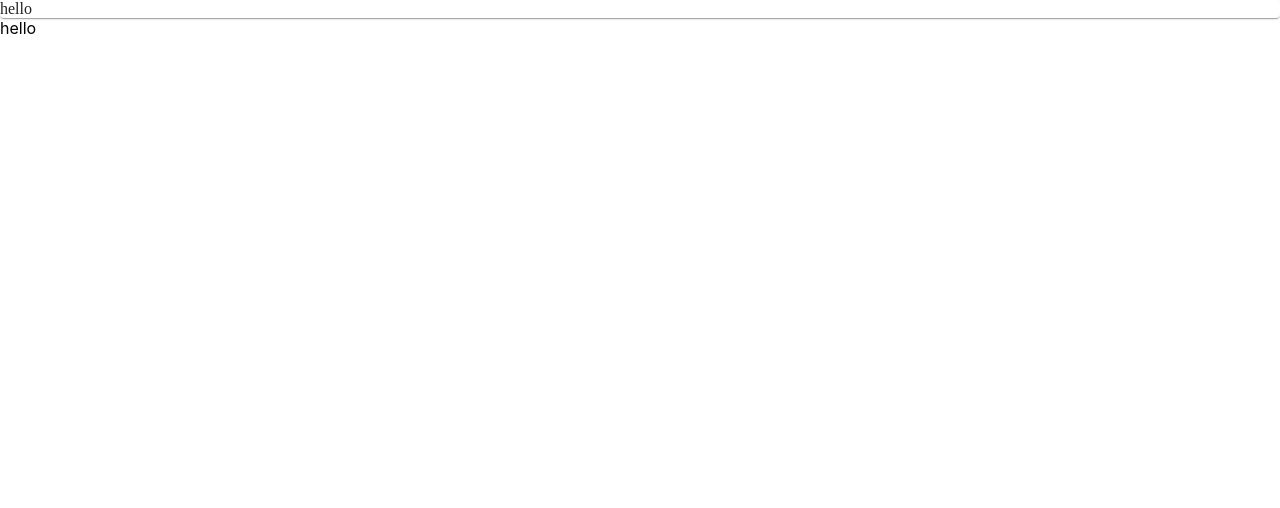
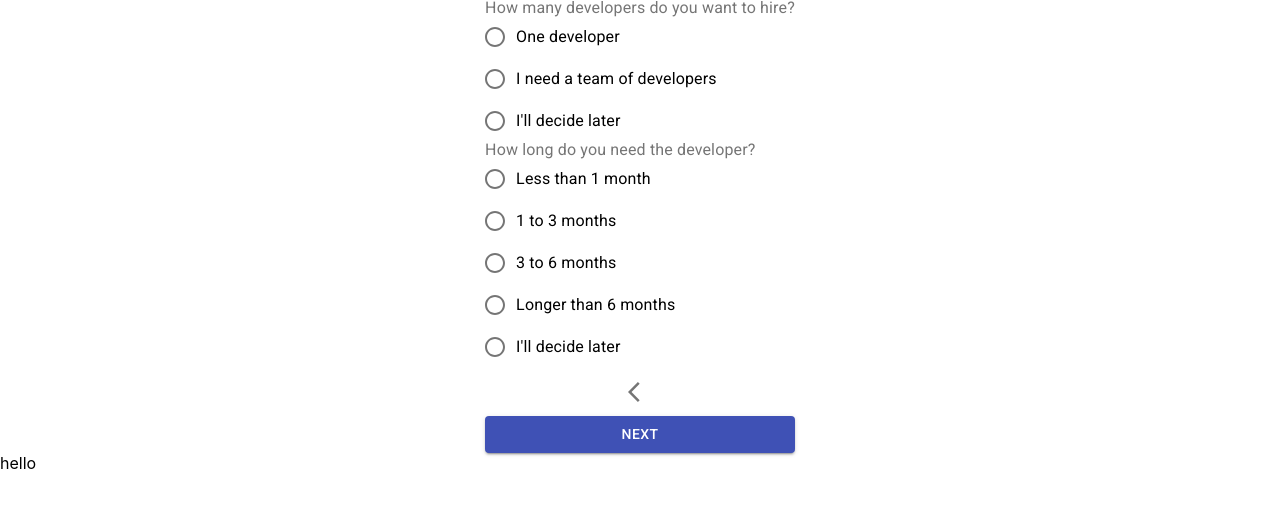
Before and after one commit to themaverikk/top-guns, a Next.js app in the folder src/client/: page /hire in a window 1280 px wide. Shown: the top 508 px of the page. Built offline with nearby package versions, Linux system fonts and the light colour scheme; a web font is replaced by a local one.

Commit message:
Add hire form

```diff
--- a/src/client/package.json
+++ b/src/client/package.json
@@ -11,10 +11,10 @@
     "@material-ui/core": "^4.11.4",
     "@material-ui/icons": "^4.11.2",
     "formik": "^2.2.6",
+    "framer-motion": "^4.1.13",
     "next": "^10.2.0",
     "react": "^17.0.2",
     "react-dom": "^17.0.2",
-    "yup": "^0.32.9",
-    "framer-motion": "^4.1.13"
+    "yup": "^0.32.9"
   }
 }
--- a/src/client/pages/hire.js
+++ b/src/client/pages/hire.js
@@ -1,7 +1,76 @@
+import React from 'react';
+import ReactDOM from 'react-dom';
+import { useFormik } from 'formik';
+import * as yup from 'yup';
+import Button from '@material-ui/core/Button';
+import TextField from '@material-ui/core/TextField';
+import { FormControl, FormLabel, FormControlLabel, Radio, RadioGroup, IconButton } from '@material-ui/core';
+import ArrowBackIosIcon from '@material-ui/icons/ArrowBackIos';
 import Head from 'next/head';
-import Card from '@material-ui/core/Card';
+
+const renderRadioButtonQuestion = question => {
+  return (<>
+    <FormLabel component="legend">{question.text}</FormLabel>
+    <RadioGroup aria-label={question.name} name={question.name} >
+      {question.options.map(option => { return <FormControlLabel value={option.value} control={<Radio />} label={option.label} /> })}
+    </RadioGroup></>
+  );
+}
+
+const renderRadioButtonQuestions = questions => {
+  return (questions.map(question => renderRadioButtonQuestion(question)));
+}
+
+
+const questions = [
+  {
+    text: "How many developers do you want to hire?",
+    name: "developersCount",
+    options: [
+      {
+        label: "One developer",
+        value: "one_dev"
+      },
+      {
+        label: "I need a team of developers",
+        value: "dev_team"
+      },
+      {
+        label: "I'll decide later",
+        value: "undecided"
+      },
+    ]
+  },
+  {
+    text: "How long do you need the developer?",
+    name: "developersCount",
+    options: [
+      {
+        label: "Less than 1 month",
+        value: "less_than_month"
+      }, {
+        label: "1 to 3 months",
+        value: "one_to_three_months"
+      },
+      {
+        label: "3 to 6 months",
+        value: "three_to_six_months"
+      },
+      {
+        label: "Longer than 6 months",
+        value: "more_than_six_months"
+      },
+      {
+        label: "I'll decide later",
+        value: "undecided"
+      },
+    ]
+  }
+]
 
 const Hire = () => {
+
+
   return (
     <div>
       <Head>
@@ -11,8 +80,22 @@ const Hire = () => {
       </Head>
 
       <main>
-        <div style={{ fontFamily: 'Maison-Bold' }}>
-          <Card>hello</Card>
+        <div style={{
+          fontFamily: 'Maison-Bold',
+          display: 'flex',
+          alignItems: 'center',
+          justifyContent: 'center',
+        }}>
+          <FormControl component="fieldset">
+            {renderRadioButtonQuestions(questions)}
+
+            <IconButton aria-label="back">
+              <ArrowBackIosIcon />
+            </IconButton>
+            <Button variant="contained" color="primary">
+              Next
+          </Button>
+          </FormControl>
         </div>
         hello
       </main>
--- a/src/client/pages/index.js
+++ b/src/client/pages/index.js
@@ -17,6 +17,7 @@ export default function Home() {
     <>
       <Head>
         <title>Top Guns</title>
+        <meta name="description" content="Generated by create next app" />
         <meta name="description" content="Generated by create next app" />
         <link rel="icon" href="/favicon.ico" />
         <meta charSet="utf-8" />
--- a/src/server/database/config/index.js
+++ b/src/server/database/config/index.js
@@ -1,6 +1,6 @@
 const mongoose = require("mongoose");
 mongoose.Promise = global.Promise;
-mongoose.connect("mongodb://localhost:27017/topguns-db").then(() => {
+mongoose.connect("mongodb://mongodb_container:27017/topguns-db").then(() => {
     console.log("Connected to Database");
     }).catch((err) => {
         console.log("Not Connected to Database ERROR! ", err);
```
Also changed, not shown: 1 other file (tests, documents, lock files or other folders).
